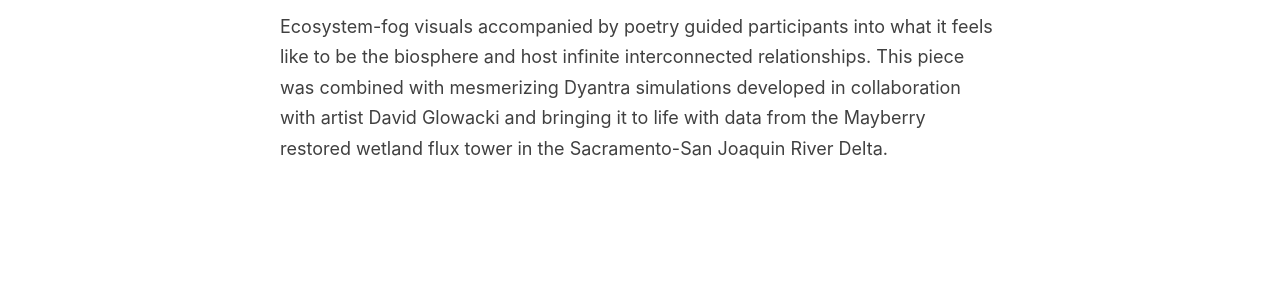
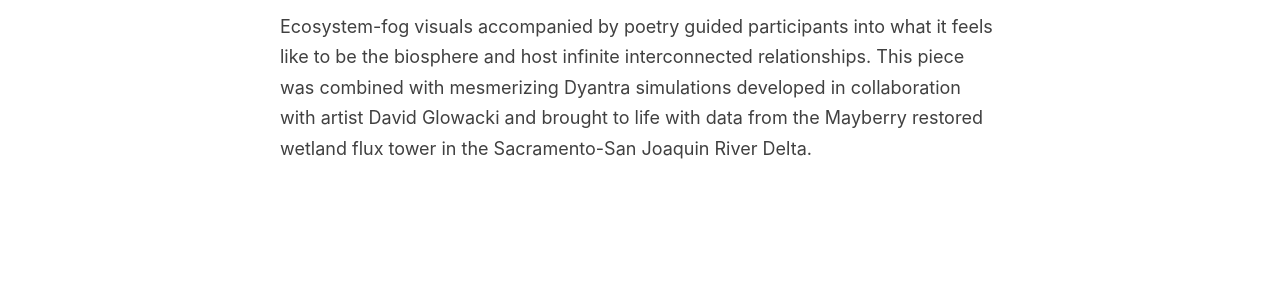
Before and after one commit to fluxnetart/fluxnetart.github.io, a Jekyll site: the page built from _posts/2024-11-01-alembic.md, in a window 1280 px wide. Shown: the part 940-1240 px from the top of the page. Built offline with Jekyll 4.4.1, drawn with Linux system fonts in a browser that asks for light colours.

Commit message:
update text

```diff
--- a/_posts/2024-11-01-alembic.md
+++ b/_posts/2024-11-01-alembic.md
@@ -20,7 +20,7 @@
 </div>
 <figcaption>FluxArt installation at the Berkeley Alembic.</figcaption>
 
-Ecosystem-fog visuals accompanied by poetry guided participants into what it feels like to be the biosphere and host infinite interconnected relationships. This piece was combined with mesmerizing Dyantra simulations developed in collaboration with artist David Glowacki and bringing it to life with data from the Mayberry restored wetland flux tower in the Sacramento-San Joaquin River Delta.
+Ecosystem-fog visuals accompanied by poetry guided participants into what it feels like to be the biosphere and host infinite interconnected relationships. This piece was combined with mesmerizing Dyantra simulations developed in collaboration with artist David Glowacki and brought to life with data from the Mayberry restored wetland flux tower in the Sacramento-San Joaquin River Delta.
 
 <div class="video-container" id="video2">
     <div class="video-iframe" style="display: none;">
```
